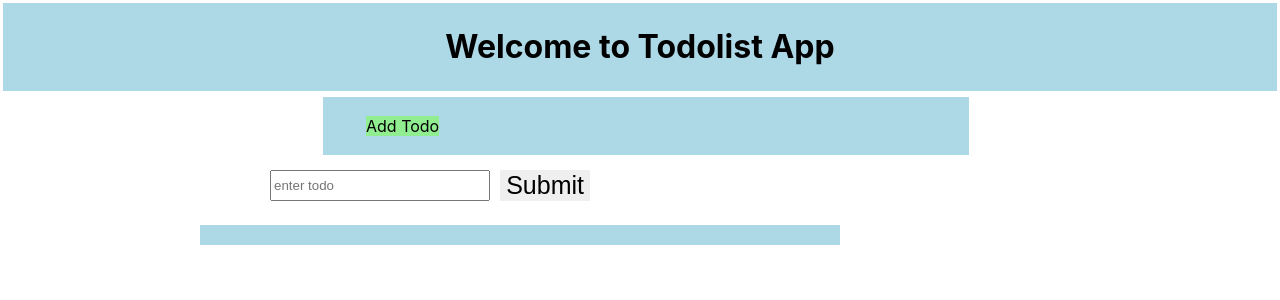
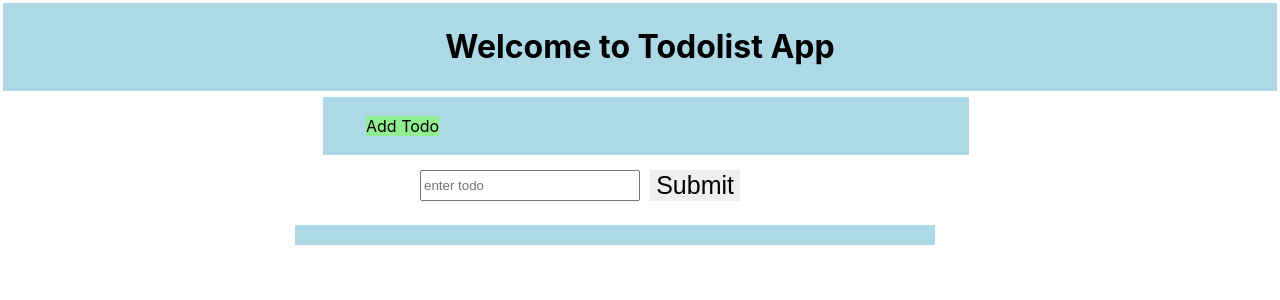
Before and after one commit to codemt/redux-todolist, a React (Create React App) app: page / in a window 1280 px wide. Shown: the top 300 px of the page. Built offline with nearby package versions, Linux system fonts and the light colour scheme.

Commit message:
added more changes in the stylesheets

```diff
--- a/src/Components/AddTodo/index.css
+++ b/src/Components/AddTodo/index.css
@@ -68,6 +68,12 @@
  /* Large devices (laptops/desktops, 992px and up) */
  @media only screen and (min-width: 992px) {
 
+    .addTodo{
+
+        top:150px;
+        left : 400px;
+
+    }
 
 
 
@@ -76,6 +82,12 @@
  /* Extra large devices (large laptops and desktops, 1200px and up) */
  @media only screen and (min-width: 1200px) {
 
+    .addTodo{
+
+        top:150px;
+        left : 400px;
+
+    }
 
 
 
--- a/src/Components/DisplayTodos/index.css
+++ b/src/Components/DisplayTodos/index.css
@@ -106,6 +106,12 @@
  /* Large devices (laptops/desktops, 992px and up) */
  @media only screen and (min-width: 992px) {
 
+    .displayTodos {
+
+        top : 200px;
+        left : 270px;
+
+       }
 
 
  }
@@ -113,6 +119,12 @@
  /* Extra large devices (large laptops and desktops, 1200px and up) */
  @media only screen and (min-width: 1200px) {
 
+    .displayTodos {
+
+        top : 200px;
+        left : 270px;
+
+       }
 
 
  }
```
